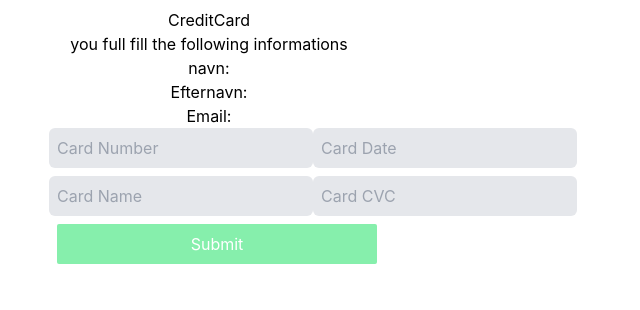
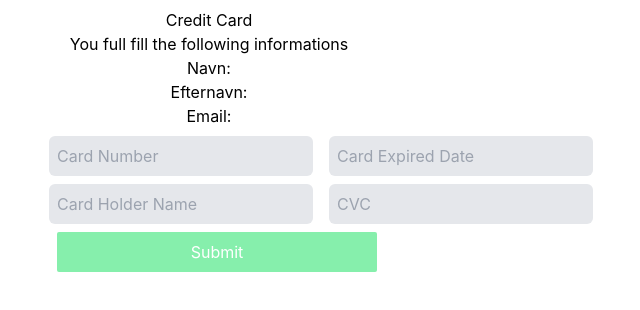
Before and after one commit to DEJENERUTA/react-hook-form-validation, a React (Create React App) app: page /creditcard in a window 1280 px wide. Shown: the top 310 px of the page, without its empty margins (271-911 px from the left). Built offline with nearby package versions, Linux system fonts and the light colour scheme.

Commit message:
hide password

```diff
--- a/src/components/CreditCard.js
+++ b/src/components/CreditCard.js
@@ -1,94 +1,98 @@
 import React, { useState, useContext } from "react";
 import formContext from "../context/Context";
+import { yupResolver } from "@hookform/resolvers/yup";
+import { useForm } from "react-hook-form";
+import * as yup from "yup";
+
+const schema = yup.object({
+  cardNumber: yup
+    .string()
+    .required("Kortnummer er påkrævet")
+    .min(16, "Kortnummer skal være mindst 16 tegn langt")
+    .max(16, "Kortnummer må ikke være længere end 16 tegn"),
+  cardHolderName: yup
+    .string()
+    .required("Kortejerens navn skal udfyldes")
+    .matches(/^[aA-zZA-y -]+$/, "Kortejerens navn må kun indeholde bogstaver")
+    .min(2, "Kortejerens navn skal være mindst 2 bogstaver langt")
+    .max(20, "Kortejerens navn må ikke være længere end 20 bogstaver"),
+  cardExpirationDate: yup
+    .string()
+    .required("Kortets udløbsdato skal udfyldes")
+    .matches(
+      /^(0[1-9]|1[0-2])\/?([0-9]{4}|[0-9]{2})$/,
+      "Kortets udløbsdato skal være gyldigt"
+    ),
+  cardCVC: yup
+    .string()
+    .required("Kortets CVC skal udfyldes")
+    .min(3, "Kortets CVC skal være mindst 3 tal langt")
+    .max(3, "Kortets CVC skal ikke være længere end 3 tal langt"),
+});
 
 const CreditCard = () => {
   const { cardInfo, setCardInfo } = useContext(formContext);
-  console.log(cardInfo);
 
-  /* const [card, setCard] = useState({
-    cardNumber: "",
-    cardHolder: "",
-    cardExpiry: "",
-    cardCvc: "",
-  }); */
-
-  /* const handleChange = (e) => {
-    setCard({ ...card, [e.target.name]: e.target.value });
-  }; */
-
-  const handleSubmit = (e) => {
-    e.preventDefault();
-    /* console.log(card); */
+  const {
+    register,
+    handleSubmit,
+    formState: { errors },
+  } = useForm({ resolver: yupResolver(schema) });
+  const onSubmit = (data) => {
+    console.log(data);
   };
 
-  /*  <div className="form mt-2">
-      <form onSubmit={handleSubmit} className=" flex flex-col gap-2">
-import React, { useState } from "react";
-const CreditCard = () => {
-  const [card, setCard] = useState({
-    cardNumber: "",
-    cardName: "",
-    cardDate: "",
-    cardCVC: "",
-  });
-
-  const handleChange = (e) => {
-    setCard({
-      ...card,
-      [e.target.name]: e.target.value,
-    });
-  };
-
-  const handleSubmit = (e) => {
-    e.preventDefault();
-    console.log(card);
-  };
- */
   return (
     <div className="creadit-card mt-2 w-1/2 ">
-      <h2>CreditCard</h2>
-      <p>you full fill the following informations</p>
-      <ul>
-        <li>navn: {cardInfo.fornavn}</li>
+      <h2>Credit Card</h2>
+      <p>You full fill the following informations</p>
+      <ul className="mb-2">
+        <li>Navn: {cardInfo.fornavn}</li>
         <li>Efternavn: {cardInfo.efternavn}</li>
         <li>Email: {cardInfo.email}</li>
       </ul>
-      <form className=" flex" onSubmit={handleSubmit}>
-        <div className="">
+      <form className="" onSubmit={handleSubmit(onSubmit)}>
+        <div className="form-group flex">
+          <div className="mr-4">
+            {errors.cardNumber?.message}
             <input
-            className="border-none outline-none p-2 mb-2 bg-gray-200 rounded-md"
-            type="text"
-            name="cardNumber"
+              {...register("cardNumber")}
+              className="appearance-none border-none outline-none p-2 mb-2 bg-gray-200 rounded-md"
+              type="number"
               placeholder="Card Number"
             />
+            {errors.cardHolderName?.message}
             <input
+              {...register("cardHolderName")}
               className="border-none outline-none p-2 gap-2 bg-gray-200 rounded-md"
               type="text"
-            name="cardName"
-            placeholder="Card Name"
+              placeholder="Card Holder Name"
             />
           </div>
           <div>
+            {errors.cardExpirationDate?.message}
             <input
+              {...register("cardExpirationDate")}
               className="border-none outline-none p-2 mb-2 gap-2 bg-gray-200 rounded-md"
               type="text"
-            name="cardDate"
-            placeholder="Card Date"
+              placeholder="Card Expired Date"
             />
+            {errors.cardCVC?.message}
             <input
+              {...register("cardCVC")}
               className="border-none outline-none p-2 gap-2 bg-gray-200 rounded-md"
-            type="text"
-            name="cardCVC"
-            placeholder="Card CVC"
+              type="number"
+              placeholder="CVC"
             />
           </div>
-      </form>
+        </div>
         <button
           className=" bg-green-300 p-2 m-2 rounded-sm text-white w-full"
           type="submit"
         >
           Submit
         </button>
+      </form>
     </div>
   );
 };
--- a/src/components/Form.js
+++ b/src/components/Form.js
@@ -96,7 +96,7 @@ const Form = () => {
           {errors.kodeord?.message}
           <input
             className="border-none outline-none p-2 gap-2 bg-gray-200 rounded-md"
-            type="kodeord"
+            type="password"
             placeholder="Kodeord"
             {...register("kodeord")}
           />
```
Lines whose indentation alone changed are shown as unchanged.
